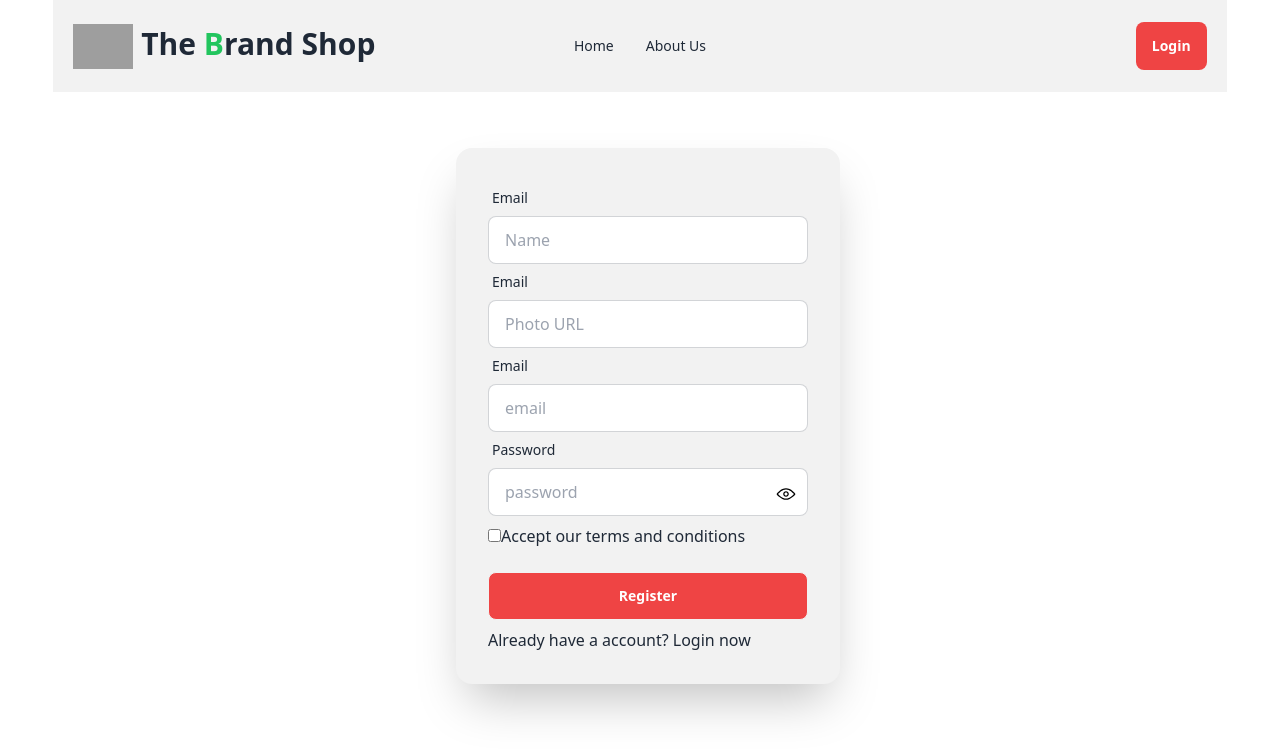
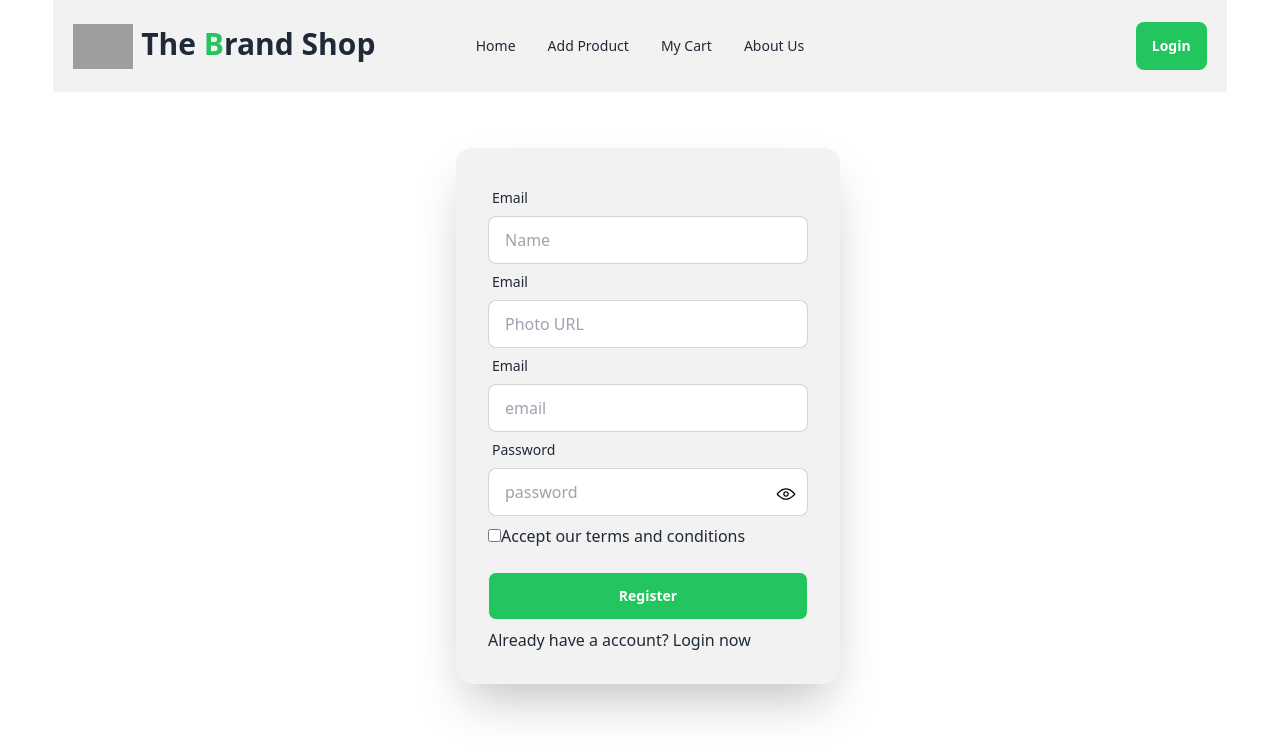
Before and after one commit to Atik203/The-Brand-Shop-Client-Side, a React (Vite) app: page /register in a window 1280 px wide. Shown: the top 756 px of the page. Built offline with nearby package versions, Linux system fonts and the light colour scheme; no server answers; grey boxes are pictures that could not be loaded.

Commit message:
created banner section and added login, register route

```diff
--- a/src/Components/Banner/Banner.jsx
+++ b/src/Components/Banner/Banner.jsx
@@ -7,8 +7,10 @@ const Banner = () => {
     <div className="w-11/12 mx-auto ">
       <div className="relative">
         <img
-          src={"https://i.ibb.co/HhPdhJ8/banner.jpg"}
-          className="h-[300px] md:h-[400px] lg:h-[650px] w-full transition-opacity opacity-70"
+          src={
+            "https://i.ibb.co/QcfQwgw/christopher-gower-a-Xa21cf7r-Y-unsplash.jpg"
+          }
+          className="h-[300px] md:h-[400px] lg:h-[650px] w-full transition-opacity opacity-50"
         />
       </div>
       <div
@@ -16,7 +18,7 @@ const Banner = () => {
         data-aos="fade-up"
         data-aos-duration="2000"
       >
-        <h1 className="text-2xl md:text-3xl my-5 lg:text-5xl text-center text-red-500 font-bold">
+        <h1 className="text-2xl md:text-3xl my-5 lg:text-5xl text-center text-green-500 font-bold">
           Elevate Your Shopping <br /> Experience
         </h1>
         <h3 className="text-center font-medium text-base md:text-xl">
--- a/src/Components/Login/Login.jsx
+++ b/src/Components/Login/Login.jsx
@@ -22,7 +22,7 @@ const Login = () => {
     const provider = new GoogleAuthProvider();
     signInWithPopup(auth, provider)
       .then((result) => {
-        const use = result.user;
+        const user = result.user;
         navigate(location?.state ? location.state : "/");
         toast.success("Login Successfully", {
           position: "top-right",
@@ -165,7 +165,7 @@ const Login = () => {
               <input
                 type="submit"
                 value="Login"
-                className="btn text-white bg-red-500 text-center"
+                className="btn text-white bg-green-500 text-center"
               />
             </div>
           </form>
--- a/src/Components/Register/Register.jsx
+++ b/src/Components/Register/Register.jsx
@@ -200,7 +200,7 @@ const Register = () => {
               <input
                 type="submit"
                 value="Register"
-                className="btn bg-red-500 text-white text-center"
+                className="btn bg-green-500 text-white text-center"
               />
             </div>
           </form>
--- a/src/Pages/Navbar/Navbar.jsx
+++ b/src/Pages/Navbar/Navbar.jsx
@@ -36,6 +36,26 @@ const Navbar = () => {
           }
         >
           Home
+        </NavLink>
+      </li>
+      <li>
+        <NavLink
+          to="/add-product"
+          className={({ isActive, isPending }) =>
+            isPending ? "pending" : isActive ? "text-green-500 underline" : ""
+          }
+        >
+          Add Product
+        </NavLink>
+      </li>
+      <li>
+        <NavLink
+          to="/cart"
+          className={({ isActive, isPending }) =>
+            isPending ? "pending" : isActive ? "text-green-500 underline" : ""
+          }
+        >
+          My Cart
         </NavLink>
       </li>
 
@@ -111,7 +131,7 @@ const Navbar = () => {
                 <button>
                   <Link
                     onClick={handleLogout}
-                    className="btn btn-primary text-white border-none hover:text-white hover:bg-gray-400 bg-red-500"
+                    className="btn btn-primary text-white border-none hover:text-white hover:bg-gray-400 bg-green-500"
                   >
                     Logout
                   </Link>
@@ -122,7 +142,7 @@ const Navbar = () => {
             <button>
               <Link
                 to={"/login"}
-                className="btn btn-primary text-white border-none hover:text-white hover:bg-gray-400 bg-red-500"
+                className="btn btn-primary text-white border-none hover:text-white hover:bg-gray-400 bg-green-500"
               >
                 Login
               </Link>
```
